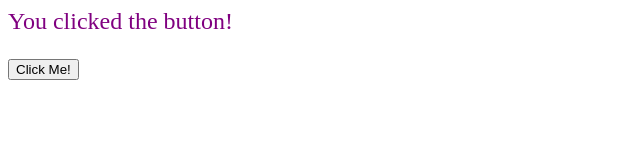
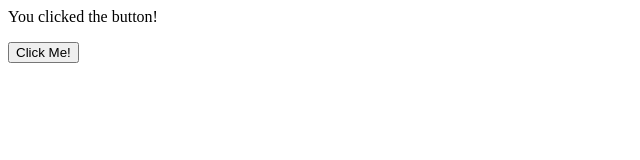
Before and after one commit to 250908-NET/HarveyS-HTML, a plain HTML site: page Intro_to_JavaScript/Challenge 12/index.html in a window 1280 px wide. Both pictures are taken after a click on the button "Click Me!". Shown: the whole page, without its empty margins (0-640 px from the left). Drawn offline with Linux system fonts and the light colour scheme.

Commit message:
Challenge 12 edit

```diff
--- a/Intro_to_JavaScript/Challenge 12/index.html
+++ b/Intro_to_JavaScript/Challenge 12/index.html
@@ -1,17 +1,12 @@
-<p id="text">Change my color!</p>
 
+<p id="message">Original text</p>
 
 <button id="Btn">Click Me!</button>
 
 <script>
-  let text = document.getElementById("text");
-  text.style.color = "blue";
-  text.style.fontSize = "24px";
-
-  function changeText() {
-    text.textContent = "You clicked the button!";
-  text.style.color = "purple";
+  function changeMessage() {
+    let message = document.getElementById("message");
+    message.textContent = "You clicked the button!";
   }
-
-  document.getElementById("Btn").addEventListener("click", changeText);
+  document.getElementById("Btn").addEventListener("click", changeMessage);
 </script>
```
